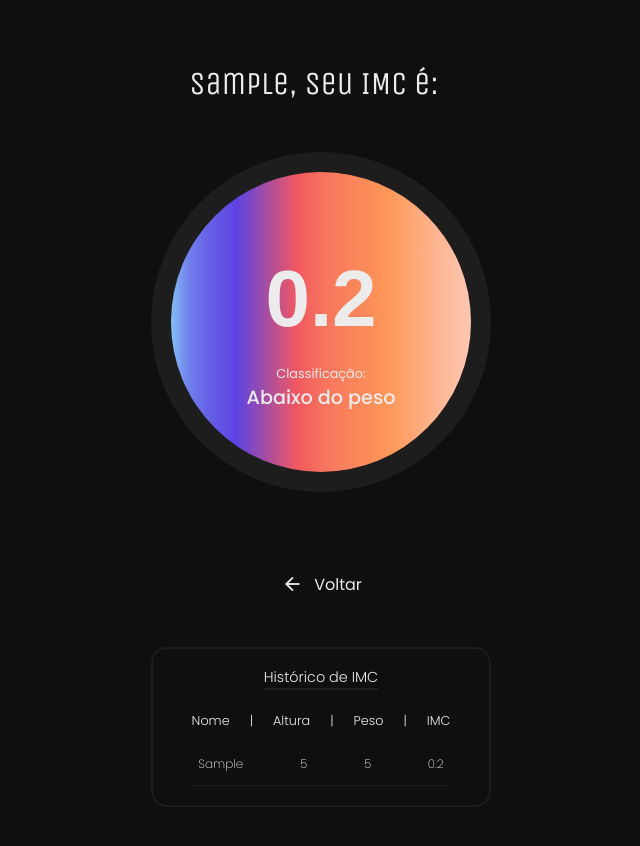
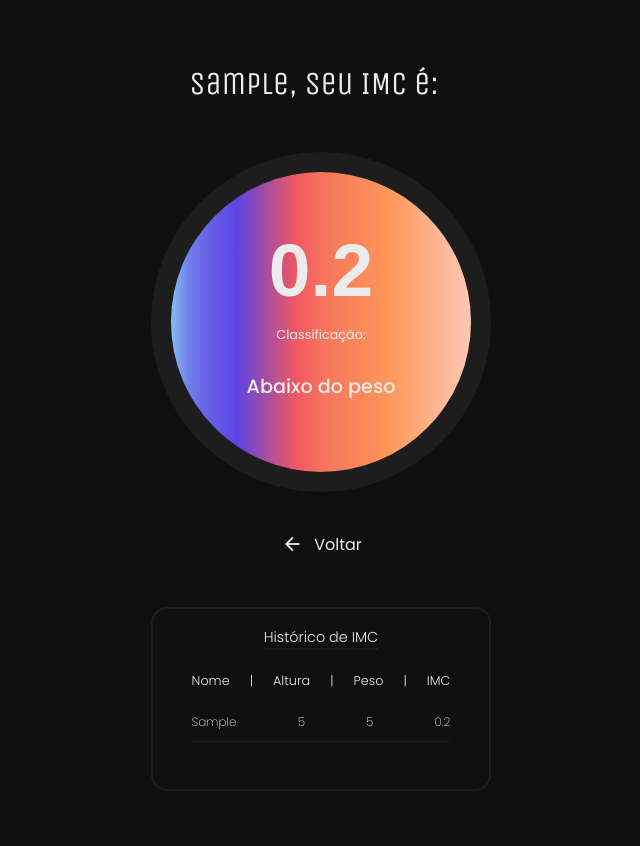
Before and after one commit to Rafaelawngr/calculaora-imc-vue, a Vue app in the folder calculadora-imc/: page / in a window 1280 px wide. Both pictures are taken after typing "Sample", "5", "5" into the empty fields and a click on the button "CALCULAR". Shown: the whole page, without its empty margins (319-959 px from the left). Built offline with nearby package versions, Linux system fonts and the light colour scheme; the HTML template or start-up script is replaced by a standard one; a web font is replaced by a local one.

Commit message:
correçoes html/css

```diff
--- a/calculadora-imc/src/components/formulario.vue
+++ b/calculadora-imc/src/components/formulario.vue
@@ -2,11 +2,11 @@
 	<form @submit.prevent="calcularImc">
 		<fieldset>
 			<label for="name">Nome</label>
-			<input type="text" id="name" v-model="nome" name="name" autocomplete="off">
+			<input type="text" id="name" v-model="nome" name="name" maxlength="10" autocomplete="off">
 			<label for="height">Altura</label>
-			<input type="number" step="0.01" id="height" v-model.number="altura" name="height">
+			<input type="number" step="0.01" id="height" v-model.number="altura" name="height" placeholder="m">
 			<label for="weight">Peso</label>
-			<input type="number" id="weight" v-model.number="peso" name="weight">
+			<input type="number" id="weight" v-model.number="peso" name="weight" placeholder="kg">
 
 			<div class="btn">
 				<button class="btn-calculate">
@@ -135,11 +135,11 @@ input:focus {
 	border-radius: 10px;
 	background: var(--botoes);
 	cursor: pointer;
+	transition: 200ms linear;
 }
 
 .btn-calculate:hover {
 	transform: scale(1.05);
-	transition: 200ms linear;
 }
 
 .btn-clean {
@@ -147,12 +147,12 @@ input:focus {
 	font-weight: 400;
 	border: none;
 	cursor: pointer;
+	transition: 200ms linear;
 }
 
 .btn-clean:hover {
 	color: var(--botoes);
 	transform: scale(1.05);
-	transition: 200ms linear;
 }
 
 input[type=number]::-webkit-inner-spin-button,
--- a/calculadora-imc/src/components/historico.vue
+++ b/calculadora-imc/src/components/historico.vue
@@ -32,10 +32,10 @@ export default {
         <p>IMC</p>
       </div>
       <div class="historico-content" v-for="user in props.historico" :key="user.id">
-        <p>{{ user.nome }}</p>
-        <p> {{ user.altura }} </p>
-        <p> {{ user.peso }} </p>
-        <p>{{ user.imc }}</p>
+        <td> {{ user.nome }} </td>
+        <td> {{ user.altura }} </td>
+        <td> {{ user.peso }} </td>
+        <td> {{ user.imc }} </td>
       </div>
     </div>
   </div>
@@ -52,7 +52,7 @@ export default {
   border: 2px solid #1D1D1D;
   border-radius: 16px;
   overflow-y: scroll;
-  height: 20vh;
+  height: 23vh;
 
 }
 
@@ -78,12 +78,11 @@ export default {
 
 .historico-content {
   display: flex;
-  justify-content: space-evenly;
+  justify-content: space-between;
   border-bottom: 1px solid #1d1d1d;
   font-size: .75rem;
   font-weight: lighter;
   list-style: none;
-  gap: 50px;
 }
 
 .historico-legend {
@@ -94,4 +93,9 @@ export default {
   align-items: center;
 }
 
+td {
+  padding: 10px 0;
+}
+
+
 </style>
--- a/calculadora-imc/src/components/resultado.vue
+++ b/calculadora-imc/src/components/resultado.vue
@@ -2,22 +2,12 @@
   <div class="content">
     <div class="result-borda">
       <div class="result">
-        <div class="valor">
-          {{ displayValorImc }}
-        </div>
-        <div class="classification-title">Classificação:
-        </div>
-        <div class="classification">
-          {{ classificacaoImc }}
-        </div>
+        <h1 class="valor">{{ displayValorImc }}</h1>
+        <p class="classification-title">Classificação:</p>
+        <h2 class="classification">{{ classificacaoImc }}</h2>
       </div>
     </div>
-    <div>
-    </div>
-    <button class="btn-voltar" @click="goBack"><span class="material-symbols-outlined">
-arrow_back
-</span>Voltar
-    </button>
+  <div><button class="btn-voltar" @click="goBack"><span class="material-symbols-outlined">arrow_back</span>Voltar</button></div>
   </div>
 </template>
 
@@ -110,11 +100,11 @@ export default {
 }
 
 .valor {
+  margin: 0;
   font-family: 'Trispace', sans-serif;
-  font-size: 80px;
+  font-size: 75px;
   font-weight: 700;
   background-color: transparent;
-  padding: 20px;
 }
 
 .classification-title {
--- a/calculadora-imc/src/components/titulo.vue
+++ b/calculadora-imc/src/components/titulo.vue
@@ -31,6 +31,7 @@ export default {
 	font-weight: 400;
 	margin-top: 25px;
 	margin-bottom: 50px;
+  text-align: center;
 }
 
 </style>
```
